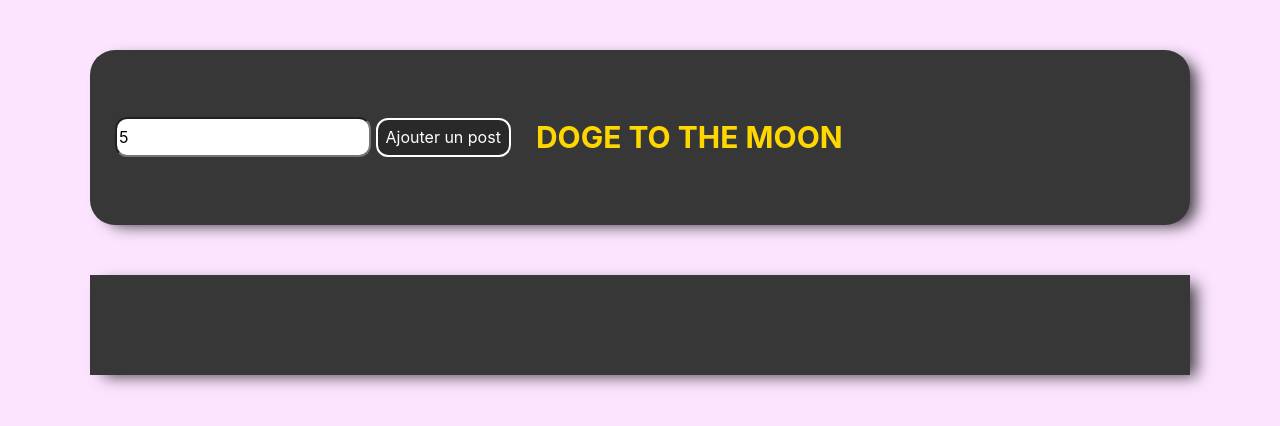
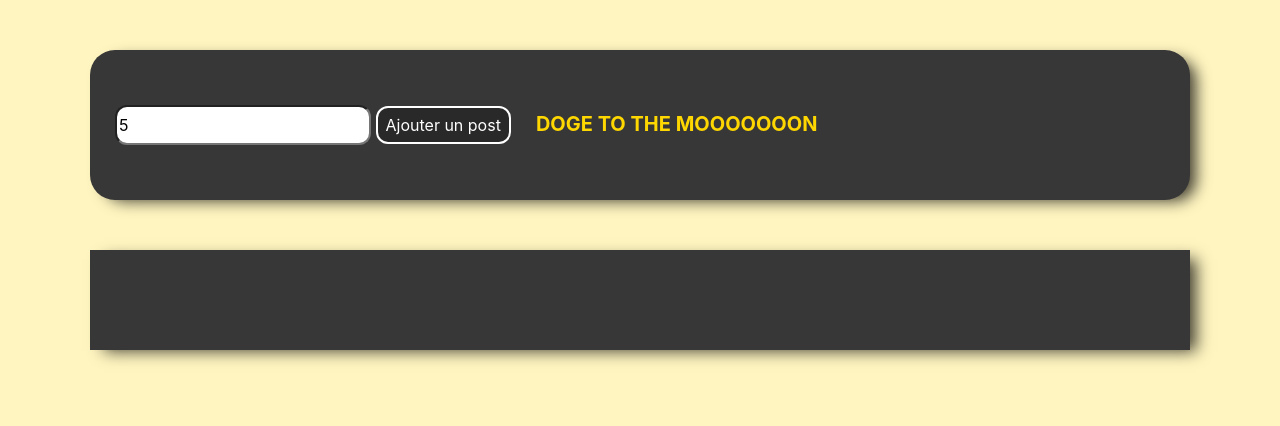
Before and after one commit to KamalusXYZ/api_dogecoin_reddit, a plain HTML site: page index.html in a window 1280 px wide. Both pictures are taken after typing "5" into the empty fields and a click on the input "Ajouter un post". Drawn offline with Linux system fonts and the light colour scheme; no server answers.

Commit message:
ajout de la fonction  bonus qui ajoute des O a chaque input au text doge to the moon

```diff
--- a/css/style.css
+++ b/css/style.css
@@ -8,7 +8,7 @@
 body {
     font-family: -apple-system, BlinkMacSystemFont, 'Segoe UI', Roboto, Oxygen, Ubuntu, Cantarell, 'Open Sans', 'Helvetica Neue', sans-serif;
     color: white;
-    background-color: #fbd2ff96;
+    background-color: rgba(255, 217, 0, 0.247);
 }
 
 img {
@@ -39,7 +39,7 @@
 h1 {
     padding: 25px;
     text-transform: uppercase;
-    font-size: 30px;
+    font-size: 20px;
     color: gold;
 
 }
@@ -75,6 +75,7 @@
     align-items: center;
     padding: 25px;
     border-radius: 25px;
+    word-wrap: break-word;
 
 
 }
--- a/index.html
+++ b/index.html
@@ -13,13 +13,16 @@
 <body>
     <div class="page2">
 
+
         <div class="zoneinput">
 
             <input type="number" id="nombre" placeholder="Entrez le nombre de post">
 
             <input type="submit" value="Ajouter un post" id="envoyer">
         </div>
-        <h1>doge to the moo<span class="moon"></span>n</h1>
+        <div><h1>doge to the moo<span class="moon"></span>n</h1></div>
+
+
     </div>
 
 
--- a/js/app.js
+++ b/js/app.js
@@ -2,9 +2,19 @@
 
 let compteur = 0 /**** Variable qui viendra se concatener à l url de l API apres skip, elle permet de skipper le nombre de message deja afficher, elle demarre a 0 et n'evolue qu'apres un premier 'submit' pour etre sur d'afficher au depart le premier message.   */
 
+let listeDeMoon = "" /***Bonus: permet d'initialiser la variable qui ajoute autant de O que d'entréé dans l'input au mot MOON (max = 27 pour pas casser l'affichage) */
+
+
 /**les selecteurs */
 let page = document.querySelector('.page')
 let envoyer = document.querySelector('#envoyer')
+let moon = document.querySelector('.moon')
+
+
+
+
+
+
 
 /***Fonction qui creer les div et remplit suivant les données recuperr dans les variable au dessus, cette function est rappelé plus bas (j'aurais pu optimiser le tout en un, mais je laisse comme ça par manque de tps) */
 const generateurMessage = () => {
@@ -54,6 +64,21 @@
 
 }
 
+const ajouterMoon = () => {
+    if (compteur > 27){return}
+
+    for(i=0 ; i < entree ; ++i){
+
+        listeDeMoon += "O"
+
+    }
+    console.log(listeDeMoon)
+    moon.innerHTML = `${listeDeMoon}`
+
+}
+
+
+
 /***Fonction  qui va recuperer la valeur de l'input, incrementer le compteur et lancer la fonction de creation plus haut */
 const recupererInput = () => {
 
@@ -67,6 +92,8 @@
     compteur = compteur + parseInt(entree)
     console.log(compteur)
 
+    ajouterMoon()
+
 }
 else {console.log("mauvaise saisi")}
 
```
